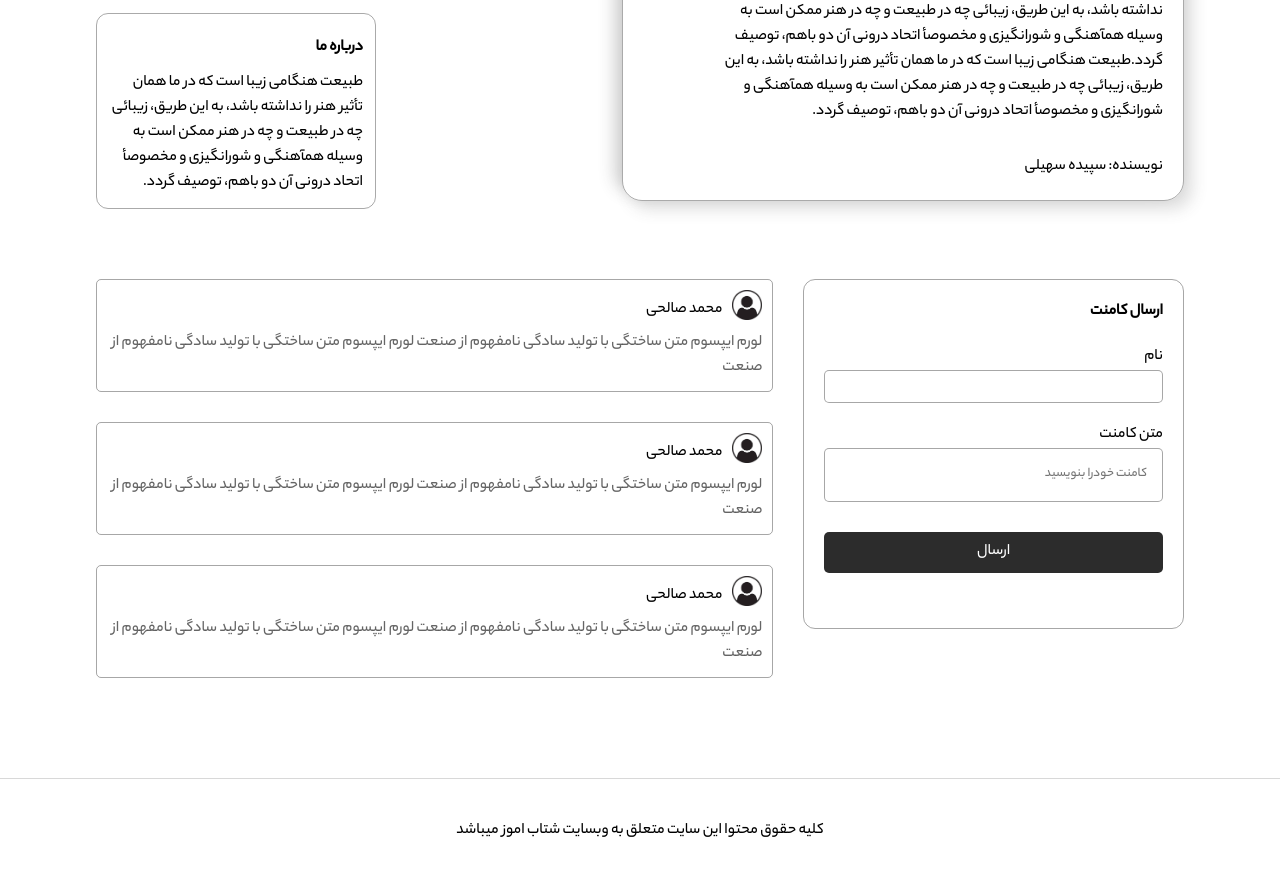
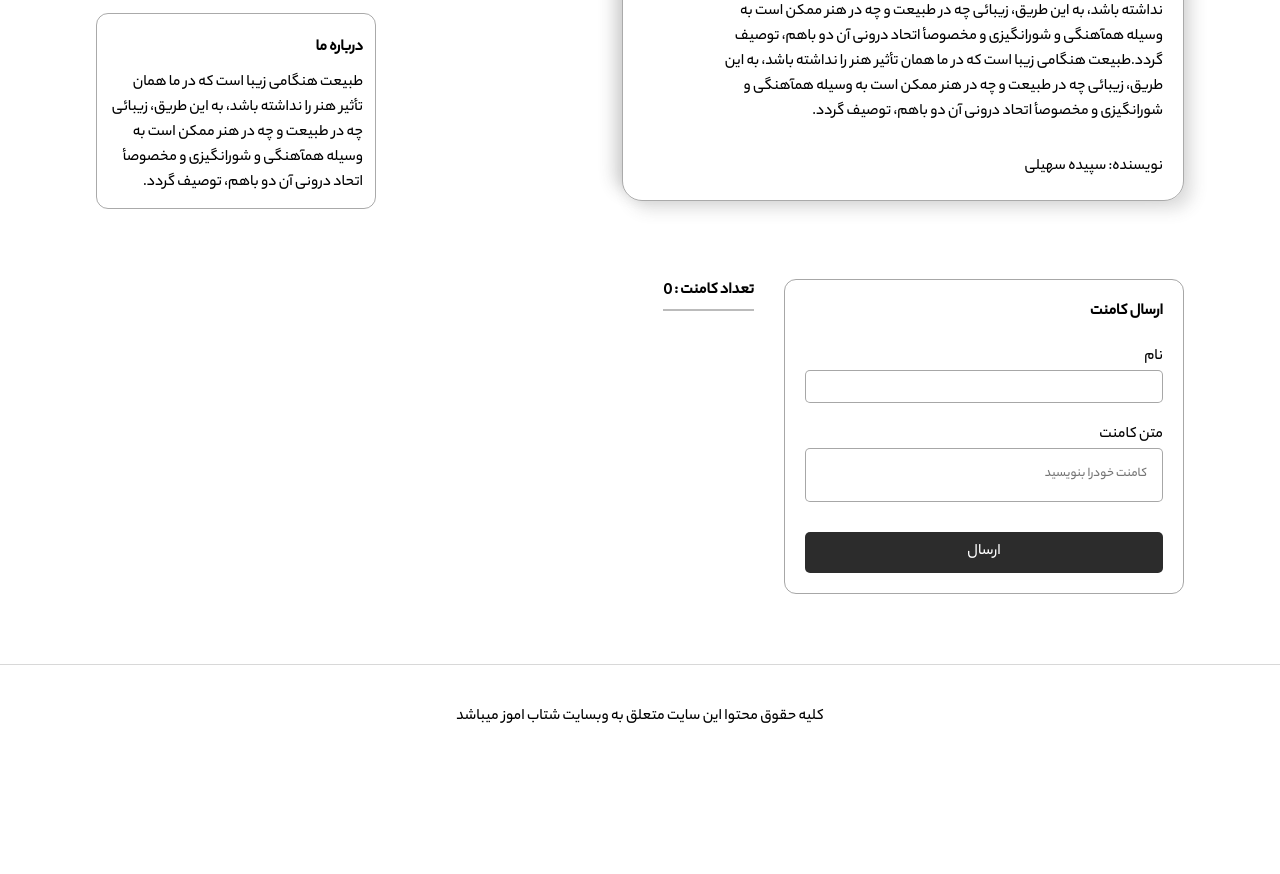
Before and after one commit to SepideSoheilifard/PHP-project, a PHP site: page /single.php?postid=3 in a window 1280 px wide. Shown: the part 726-1600 px from the top of the page. After the commit the page ends 1449 px from the top, so only its background shows below. Run offline with PHP 8.4, Linux system fonts and the light colour scheme; data comes from the database, SQL or seed files in the repository.

Commit message:
add php to single.php

```diff
--- a/css/home.css
+++ b/css/home.css
@@ -253,7 +253,7 @@
     border-radius: 12px;
     /* margin-top: 70px; */
     width: 400px;
-    height: 350px;
+    /* height: 350px; */
 }
 .comment-div label{
     margin-top: 20px;
@@ -302,6 +302,11 @@
     align-items: center;
     gap: 10px;
 
+}
+.small-line{
+    border: 0.3px solid rgba(0, 0, 0, 0.268);
+    margin-bottom: 25px;
+    margin-top: 5px;
 }
 @media only screen and (max-width:1477px){
     .card img{
--- a/includes/function.php
+++ b/includes/function.php
@@ -5,5 +5,10 @@
   $category=$conn->query("select * from categories where id=$categoryId")->fetch();
   return $category['title'];
 }
-
+function countComment($postId)
+{
+  global $conn;
+  $count=$conn->query("select * from comments where post_id=$postId and status=1 ")->rowCount();
+  return $count;
+}
 ?>
--- a/includes/sidebar.php
+++ b/includes/sidebar.php
@@ -5,9 +5,9 @@
 <div class="side-bar">
                 <div class="search-box">
                     <h4>جستجو در وبلاگ</h4>
-                    <form class="search-form">
-                        <input type="text" placeholder="جستجو...">
-                        <button>
+                    <form class="search-form" action="index.php" method="post">
+                        <input type="text" name="keyword" placeholder="جستجو...">
+                        <button name="search" >
                             <svg class="iconly-default" width="20" height="20" viewBox="0 0 20 20" fill="none" xmlns="http://www.w3.org/2000/svg">
                              <path fill-rule="evenodd" clip-rule="evenodd" d="M9.69369 1.875C13.9129 1.87518 17.3328 5.29572 17.3328 9.51497C17.3327 11.4921 16.5812 13.2934 15.3488 14.6501L17.7633 17.0573C18.0077 17.3011 18.0079 17.6975 17.7642 17.9419C17.5204 18.1861 17.1247 18.1863 16.8804 17.9427L14.4341 15.5029C13.1313 16.5359 11.4854 17.1549 9.69369 17.1549C5.47431 17.1549 2.05392 13.7341 2.05371 9.51497C2.05371 5.2956 5.47427 1.875 9.69369 1.875ZM9.69369 3.125C6.16462 3.125 3.30371 5.98596 3.30371 9.51497C3.30392 13.044 6.16484 15.9049 9.69369 15.9049C13.2223 15.9048 16.0826 13.0438 16.0828 9.51497C16.0828 5.98608 13.2225 3.12518 9.69369 3.125Z" fill="currentColor"></path>
                             </svg>
--- a/single.php
+++ b/single.php
@@ -1,11 +1,38 @@
 <?php
 include "includes/header.php";
- if(isset($_GET['postid']))
+$errorInputName="";
+$errorInputComment="";
+$succesComment="";
+
+if(isset($_GET['postid']))
+
     {
         $postId=$_GET['postid'];
         $post=$conn->query("select * from posts where id=$postId")->fetch();
         $categoryId=$post['category_id'];
 
+    }
+if(isset($_POST['send']))
+    {
+        $name=$_POST['name'];
+        $comment=$_POST['comment'];
+        $postId=$_POST['postId'];
+        $post=$conn->query("select * from posts where id=$postId")->fetch();
+        $categoryId=$post['category_id'];
+
+        if(empty($name))
+            $errorInputName="لطفا نام را وارد کنید";
+
+        if(empty($comment))
+            $errorInputComment="لطفا متن کامنت را وارد کنید";
+
+        if(!empty($name) and !empty($comment))
+        {
+            $insertComment=$conn->query("insert into comments(name,comment,post_id)
+                values('$name','$comment',$postId)");
+            $succesComment="کامنت شما با موفقیت ثبت شد و بعد از تایید مدیر نمایش داده خواهد شد";
+
+        }
     }
 ?>
          <section class="main-section container">
@@ -18,16 +45,16 @@ include "includes/header.php";
                          alt="">
                     </figure>
                     <div class="title-cardsingle">
-                        <h3><?= $post['title'];?> </h3>
-                        <button><?= getCategory($categoryId);?></button>
+                        <h3><?= $post['title'];?></h3>
+                        <button><?= getcategory($categoryId); ?></button>
                     </div>
                     <p>
-                         <?= $post['body']?>
+                        <?= $post['body']?>
                     </p>
                     <div class="bottom-cardsingle">
 
                         <span>نویسنده:
-                           <?= $post['author'];?>
+                          <?= $post['author'];?>
                             </span>
                     </div>
                 </article>
@@ -43,43 +70,48 @@ include "includes/header.php";
         </section>
             <!-- comment section  -->
         <section class="comment-section container">
-            <div class="comment-div">
+            <form class="comment-div" action="single.php" method="post">
                 <h4>ارسال کامنت</h4>
                 <label for="">نام</label>
-                <input type="text">
+                <?php if(!empty($errorInputName)) :?>
+                    <div class="danger">
+                        <?= $errorInputName ?>
+                    </div>
+                <?php endif ?>
+                <input type="text" name="name">
                 <label for="">متن کامنت</label>
-                <textarea name="" id="" placeholder="کامنت خودرا بنویسید"></textarea>
-                <button type="submit" class="send-btn">ارسال</button>
+                <?php if(!empty($errorInputComment)) :?>
+                    <div class="danger">
+                        <?= $errorInputComment ?>
+                    </div>
+                <?php endif ?>
+                <textarea name="comment" id="" placeholder="کامنت خودرا بنویسید"></textarea>
+                <input type="hidden" name="postId" value="<?= $postId ?>">
+                <button type="submit" name="send" class="send-btn">ارسال</button>
+            </form>
+        <div>
+            <div class="com-title">
+                <h4>تعداد کامنت : <?= countComment($postId) ?></h4>
+                <h1 class="small-line"></h1>
             </div>
-            <div>
-                 <div class="member-comment">
+            <?php
+               $comments=$conn->query("select * from comments where status=1 and post_id=$postId");
+            ?>
+            <?php foreach($comments as $comment):?>
+            <div class="member-comment" action="single.php" method="post">
                 <div class="name-comment">
                     <figure>
                         <img src="./images/person-icon.jpg" alt="">
                     </figure>
-                    <span>محمد صالحی</span>
+                    <span><?= $comment['name'] ?></span>
                 </div>
-                <p>لورم ایپسوم متن ساختگی با تولید سادگی نامفهوم از صنعت لورم ایپسوم متن ساختگی با تولید سادگی نامفهوم از صنعت </p>
+                <p>
+                    <?= $comment['comment'] ?>
+                </p>
             </div>
-            <div class="member-comment">
-                <div class="name-comment">
-                    <figure>
-                        <img src="./images/person-icon.jpg" alt="">
-                    </figure>
-                    <span>محمد صالحی</span>
-                </div>
-                <p>لورم ایپسوم متن ساختگی با تولید سادگی نامفهوم از صنعت لورم ایپسوم متن ساختگی با تولید سادگی نامفهوم از صنعت </p>
-            </div>
-            <div class="member-comment">
-                <div class="name-comment">
-                    <figure>
-                        <img src="./images/person-icon.jpg" alt="">
-                    </figure>
-                    <span>محمد صالحی</span>
-                </div>
-                <p>لورم ایپسوم متن ساختگی با تولید سادگی نامفهوم از صنعت لورم ایپسوم متن ساختگی با تولید سادگی نامفهوم از صنعت </p>
-            </div>
-            </div>
+            <?php endforeach ?>
+
+        </div>
 
         </section>
     </main>
```
Also changed, not shown: index.php (+7 -1 lines). Lines whose indentation alone changed are shown as unchanged.
